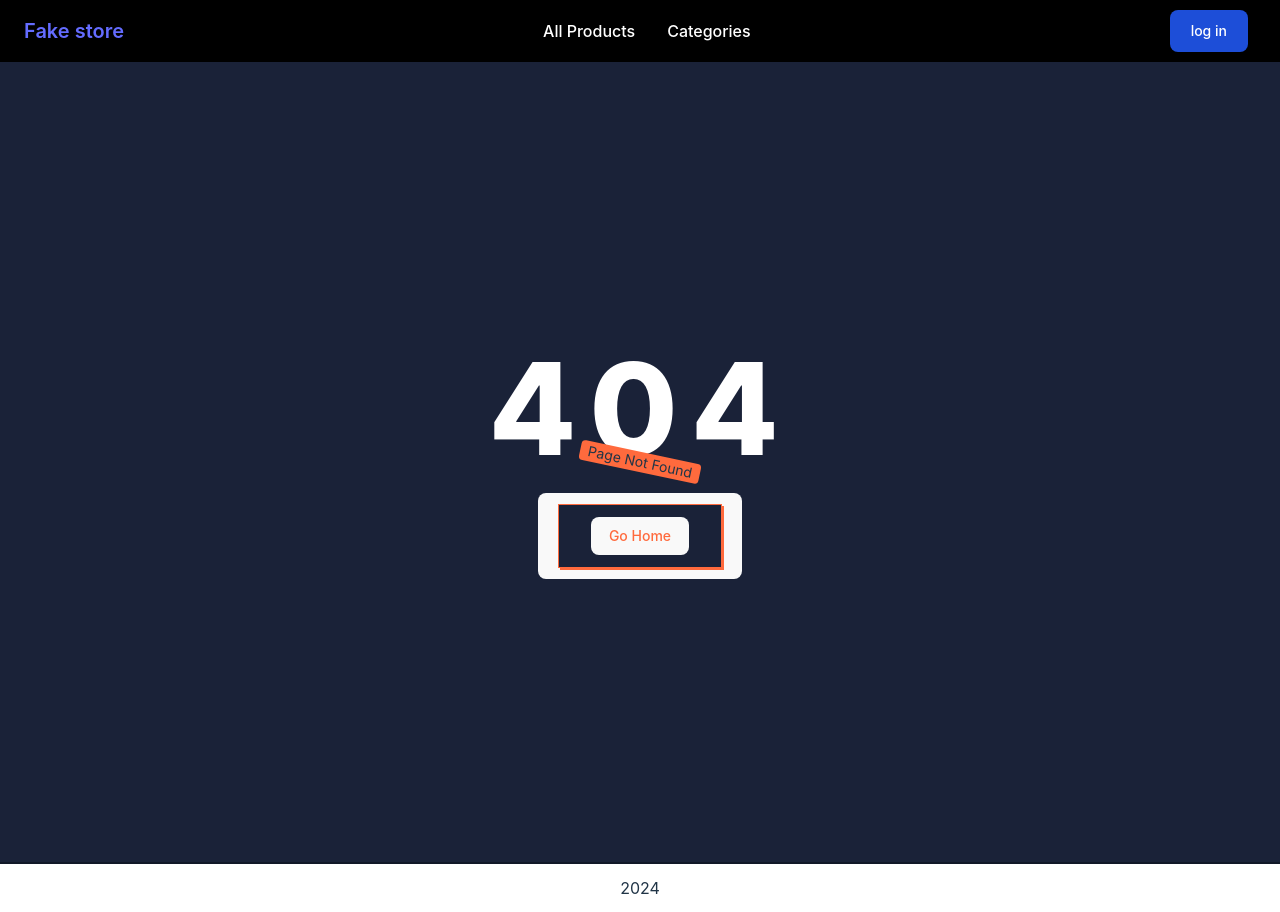
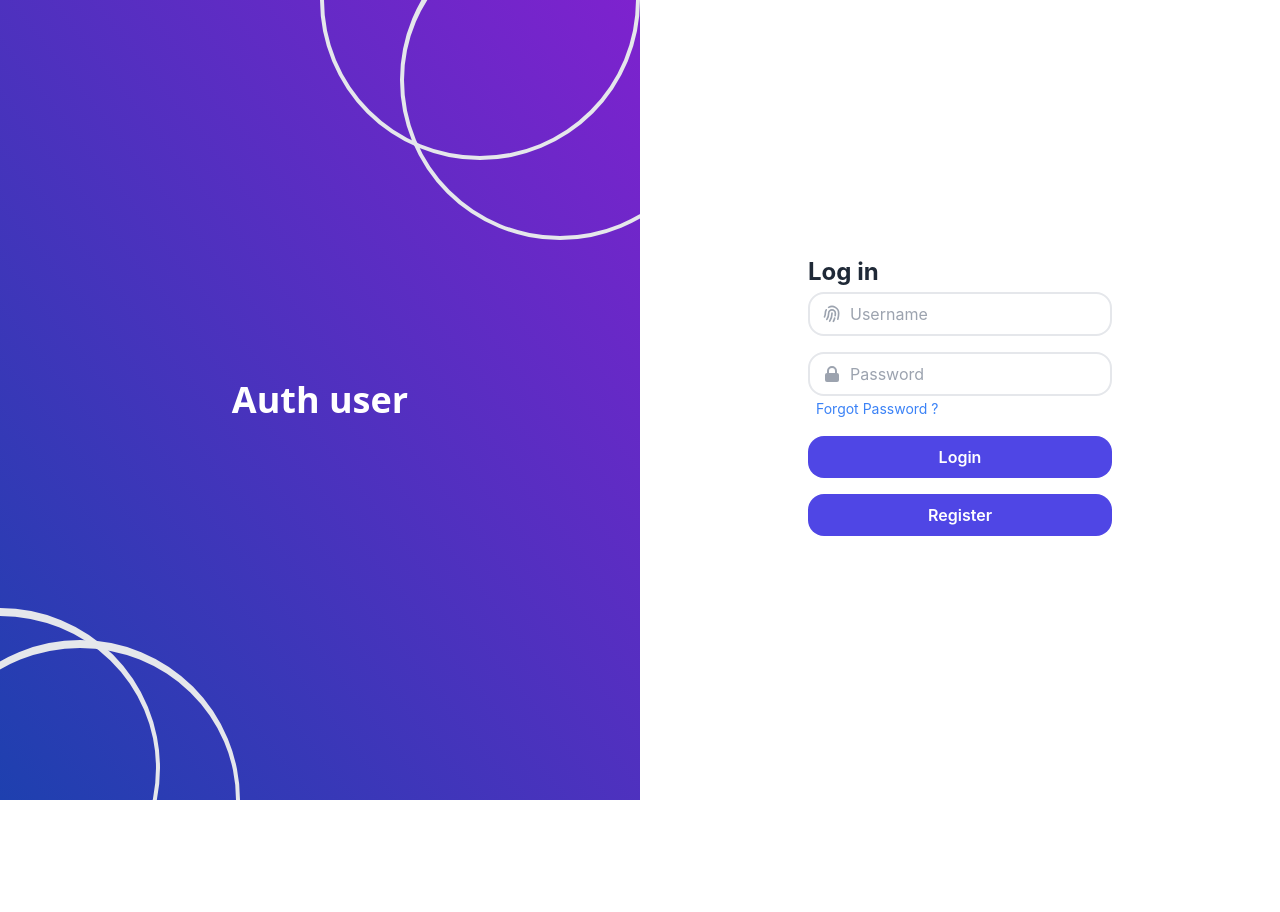
Before and after one commit to IlyaVoitenko/fake-store, a React (Vite) app: page /auth/login in a window 1280 px wide. Before the commit this address had no page. After the commit the page ends 800 px from the top, so only its background shows below. Built offline with nearby package versions, Linux system fonts and the light colour scheme; the HTML template or start-up script is replaced by a standard one.

Commit message:
added auth page

```diff
--- a/src/App.tsx
+++ b/src/App.tsx
@@ -5,11 +5,13 @@ import FooterAndHeader from "./components/FooterAndHeader";
 import MainPage from "./pages/MainPage";
 import ProductPage from "./pages/ProductPage";
 import PageNotFound from "./pages/PageNotFound";
+import AuthPage from "./pages/AuthPage";
 
 function App() {
   return (
     <BrowserRouter>
       <Routes>
+        <Route path="/auth/:auth" element={<AuthPage />} />
         <Route path="/" element={<FooterAndHeader />}>
           <Route index element={<MainPage />} />
           <Route path="product" element={<ProductPage />} />
--- /dev/null
+++ b/src/components/Auth/Auth.tsx
@@ -0,0 +1,23 @@
+import { useParams } from "react-router-dom";
+import Login from "./Login";
+import Register from "./Register";
+
+const Auth = () => {
+  const { auth } = useParams();
+  return (
+    <div className="h-screen w-screen md:flex">
+      <div className="relative max-lg:block   overflow-hidden md:flex w-1/2 bg-gradient-to-tr from-blue-800 to-purple-700  justify-around items-center   ">
+        <div className="max-md:hidden">
+          <h1 className="text-white font-bold text-4xl font-sans">Auth user</h1>
+        </div>
+        <div className="absolute -bottom-32 -left-40 w-80 h-80 border-4 rounded-full border-opacity-30 border-t-8"></div>
+        <div className="absolute -bottom-40 -left-20 w-80 h-80 border-4 rounded-full border-opacity-30 border-t-8"></div>
+        <div className="absolute -top-40 -right-0 w-80 h-80 border-4 rounded-full border-opacity-30 border-t-8"></div>
+        <div className="absolute -top-20 -right-20 w-80 h-80 border-4 rounded-full border-opacity-30 border-t-8"></div>
+      </div>
+      {auth === "login" ? <Login /> : <Register />}
+    </div>
+  );
+};
+
+export default Auth;
--- /dev/null
+++ b/src/components/Auth/Login/Login.tsx
@@ -0,0 +1,74 @@
+import { Link } from "react-router-dom";
+
+const Login = () => {
+  return (
+    <div className="flex md:w-1/2 justify-center py-10 items-center bg-white max-lg:w-full max-lg:h-screen">
+      <form className="bg-white">
+        <h1 className="text-gray-800 font-bold text-2xl mb-1">Log in </h1>
+
+        <div className="flex items-center border-2 py-2 px-3 rounded-2xl mb-4">
+          <svg
+            xmlns="http://www.w3.org/2000/svg"
+            className="h-5 w-5 text-gray-400"
+            fill="none"
+            viewBox="0 0 24 24"
+            stroke="currentColor"
+          >
+            <path
+              strokeLinecap="round"
+              strokeLinejoin="round"
+              strokeWidth="2"
+              d="M12 11c0 3.517-1.009 6.799-2.753 9.571m-3.44-2.04l.054-.09A13.916 13.916 0 008 11a4 4 0 118 0c0 1.017-.07 2.019-.203 3m-2.118 6.844A21.88 21.88 0 0015.171 17m3.839 1.132c.645-2.266.99-4.659.99-7.132A8 8 0 008 4.07M3 15.364c.64-1.319 1-2.8 1-4.364 0-1.457.39-2.823 1.07-4"
+            />
+          </svg>
+          <input
+            className="pl-2 outline-none border-none bg-white"
+            type="text"
+            name="userName"
+            id=""
+            placeholder="Username"
+          />
+        </div>
+        <div className="flex items-center border-2 py-2 px-3 rounded-2xl">
+          <svg
+            xmlns="http://www.w3.org/2000/svg"
+            className="h-5 w-5 text-gray-400"
+            viewBox="0 0 20 20"
+            fill="currentColor"
+          >
+            <path
+              fillRule="evenodd"
+              d="M5 9V7a5 5 0 0110 0v2a2 2 0 012 2v5a2 2 0 01-2 2H5a2 2 0 01-2-2v-5a2 2 0 012-2zm8-2v2H7V7a3 3 0 016 0z"
+              clipRule="evenodd"
+            />
+          </svg>
+          <input
+            className="pl-2 outline-none border-none bg-white"
+            type="password"
+            name="password"
+            placeholder="Password"
+          />
+        </div>
+        <span className="text-sm ml-2 text-blue-500 hover:text-blue-800 cursor-pointer">
+          Forgot Password ?
+        </span>
+        <button
+          type="submit"
+          className="block w-full bg-indigo-600 mt-4 py-2 rounded-2xl text-white font-semibold mb-2"
+        >
+          Login
+        </button>
+        <Link to={"/auth/register"}>
+          <button
+            type="submit"
+            className="block w-full bg-indigo-600 mt-4 py-2 rounded-2xl text-white font-semibold mb-2"
+          >
+            Register
+          </button>
+        </Link>
+      </form>
+    </div>
+  );
+};
+
+export default Login;
--- /dev/null
+++ b/src/components/Auth/Login/index.ts
@@ -0,0 +1,2 @@
+import Login from "./Login";
+export default Login;
--- /dev/null
+++ b/src/components/Auth/Register/Register.tsx
@@ -0,0 +1,132 @@
+import { Link } from "react-router-dom";
+
+const Register = () => {
+  return (
+    <div className="flex md:w-1/2 justify-center py-10 items-center bg-white max-lg:h-full">
+      <form className="bg-white">
+        <h1 className="text-gray-800 font-bold text-2xl mb-1">Register</h1>
+        <div className="flex items-center border-2 py-2 px-3 rounded-2xl mb-4">
+          <svg
+            xmlns="http://www.w3.org/2000/svg"
+            className="h-5 w-5 text-gray-400"
+            viewBox="0 0 20 20"
+            fill="currentColor"
+          >
+            <path
+              fillRule="evenodd"
+              d="M10 9a3 3 0 100-6 3 3 0 000 6zm-7 9a7 7 0 1114 0H3z"
+              clipRule="evenodd"
+            />
+          </svg>
+          <input
+            className="pl-2 outline-none border-none bg-white"
+            type="text"
+            name="firstName"
+            placeholder="First name"
+          />
+        </div>
+        <div className="flex items-center border-2 py-2 px-3 rounded-2xl mb-4">
+          <svg
+            xmlns="http://www.w3.org/2000/svg"
+            className="h-5 w-5 text-gray-400"
+            viewBox="0 0 20 20"
+            fill="currentColor"
+          >
+            <path
+              fillRule="evenodd"
+              d="M10 9a3 3 0 100-6 3 3 0 000 6zm-7 9a7 7 0 1114 0H3z"
+              clipRule="evenodd"
+            />
+          </svg>
+          <input
+            className="pl-2 outline-none border-none bg-white"
+            type="text"
+            name="lastName"
+            placeholder="Last name"
+          />
+        </div>
+        <div className="flex items-center border-2 py-2 px-3 rounded-2xl mb-4">
+          <svg
+            xmlns="http://www.w3.org/2000/svg"
+            className="h-5 w-5 text-gray-400"
+            fill="none"
+            viewBox="0 0 24 24"
+            stroke="currentColor"
+          >
+            <path
+              strokeLinecap="round"
+              strokeLinejoin="round"
+              strokeWidth="2"
+              d="M12 11c0 3.517-1.009 6.799-2.753 9.571m-3.44-2.04l.054-.09A13.916 13.916 0 008 11a4 4 0 118 0c0 1.017-.07 2.019-.203 3m-2.118 6.844A21.88 21.88 0 0015.171 17m3.839 1.132c.645-2.266.99-4.659.99-7.132A8 8 0 008 4.07M3 15.364c.64-1.319 1-2.8 1-4.364 0-1.457.39-2.823 1.07-4"
+            />
+          </svg>
+          <input
+            className="pl-2 outline-none border-none bg-white"
+            type="text"
+            name="username"
+            id=""
+            placeholder="Username"
+          />
+        </div>
+        <div className="flex items-center border-2 py-2 px-3 rounded-2xl mb-4">
+          <svg
+            xmlns="http://www.w3.org/2000/svg"
+            className="h-5 w-5 text-gray-400"
+            fill="none"
+            viewBox="0 0 24 24"
+            stroke="currentColor"
+          >
+            <path
+              strokeLinecap="round"
+              strokeLinejoin="round"
+              strokeWidth="2"
+              d="M16 12a4 4 0 10-8 0 4 4 0 008 0zm0 0v1.5a2.5 2.5 0 005 0V12a9 9 0 10-9 9m4.5-1.206a8.959 8.959 0 01-4.5 1.207"
+            />
+          </svg>
+          <input
+            className="pl-2 outline-none border-none bg-white"
+            type="email"
+            name="email"
+            placeholder="Email Address"
+          />
+        </div>
+        <div className="flex items-center border-2 py-2 px-3 rounded-2xl">
+          <svg
+            xmlns="http://www.w3.org/2000/svg"
+            className="h-5 w-5 text-gray-400"
+            viewBox="0 0 20 20"
+            fill="currentColor"
+          >
+            <path
+              fillRule="evenodd"
+              d="M5 9V7a5 5 0 0110 0v2a2 2 0 012 2v5a2 2 0 01-2 2H5a2 2 0 01-2-2v-5a2 2 0 012-2zm8-2v2H7V7a3 3 0 016 0z"
+              clipRule="evenodd"
+            />
+          </svg>
+          <input
+            className="pl-2 outline-none border-none bg-white"
+            type="password"
+            name="Password"
+            placeholder="Password"
+          />
+        </div>
+        <button
+          type="submit"
+          className="block w-full bg-indigo-600 mt-4 py-2 rounded-2xl text-white font-semibold mb-2"
+        >
+          Create
+        </button>
+        <Link to={"/auth/login"}>
+          <button
+            type="submit"
+            className="block w-full bg-indigo-600 mt-4 py-2 rounded-2xl text-white font-semibold mb-2"
+          >
+            Login
+          </button>
+        </Link>
+      </form>
+    </div>
+  );
+};
+
+export default Register;
--- /dev/null
+++ b/src/components/Auth/Register/index.ts
@@ -0,0 +1,2 @@
+import Register from "./Register";
+export default Register;
--- /dev/null
+++ b/src/components/Auth/index.ts
@@ -0,0 +1,2 @@
+import Auth from "./Auth";
+export default Auth;
--- a/src/components/FooterAndHeader/FooterAndHeader.tsx
+++ b/src/components/FooterAndHeader/FooterAndHeader.tsx
@@ -1,15 +1,18 @@
 import { Outlet } from "react-router-dom";
 import Footer from "../Footer";
 import NavBar from "../NavBar";
+import { useSelector } from "react-redux";
+import { isLoadingSelector } from "../../store/reducers/products";
 
 const FooterAndHeader = () => {
+  const isLoading = useSelector(isLoadingSelector);
   return (
     <>
-      <NavBar />
+      {!isLoading && <NavBar />}
       <main>
         <Outlet />
       </main>
-      <Footer />
+      {!isLoading && <Footer />}
     </>
   );
 };
--- a/src/components/NavBar/NavBar.tsx
+++ b/src/components/NavBar/NavBar.tsx
@@ -1,5 +1,6 @@
 import { Link, NavLink } from "react-router-dom";
 import { setIsActive } from "./constants";
+
 const NavBar = () => {
   return (
     <header>
@@ -11,13 +12,14 @@ const NavBar = () => {
             </span>
           </Link>
           <div className="flex items-center lg:order-2">
+            <Link to={"/auth/login"}>
               <button
-              disabled
                 type="button"
                 className="text-white bg-blue-700 hover:bg-blue-800 focus:ring-4 focus:ring-blue-300 font-medium rounded-lg text-sm px-5 py-2.5 text-center me-2 dark:bg-blue-600 dark:hover:bg-blue-700 dark:focus:ring-blue-800 inline-flex items-center"
               >
                 log in{" "}
               </button>
+            </Link>
           </div>
           <div
             className="hidden justify-between items-center w-full lg:flex lg:w-auto lg:order-1"
--- a/src/components/Product/Product.tsx
+++ b/src/components/Product/Product.tsx
@@ -3,11 +3,9 @@ import {
   productSelector,
   isLoadingSelector,
 } from "../../store/reducers/products";
-import { useNavigate } from "react-router-dom";
 import Loading from "../Loading";
 
 const Product = () => {
-  const navigate = useNavigate();
   const product = useSelector(productSelector);
   const isLoading = useSelector(isLoadingSelector);
 
@@ -15,11 +13,8 @@ const Product = () => {
 
   const { image, description, category, title, rating, price } = product;
 
-  const goBack = () => navigate(-1);
-
   return (
     <>
-      <button onClick={() => goBack()}>Go back</button>
       <div className="relative min-h-screen flex flex-col items-center justify-center ">
         <div>
           <div className=" w-full p-6">
--- /dev/null
+++ b/src/pages/AuthPage/AuthPage.tsx
@@ -0,0 +1,7 @@
+import Auth from "../../components/Auth";
+
+const AuthPage = () => {
+  return <Auth />;
+};
+
+export default AuthPage;
--- /dev/null
+++ b/src/pages/AuthPage/index.ts
@@ -0,0 +1,2 @@
+import AuthPage from "./AuthPage";
+export default AuthPage;
```
Lines whose indentation alone changed are shown as unchanged.
